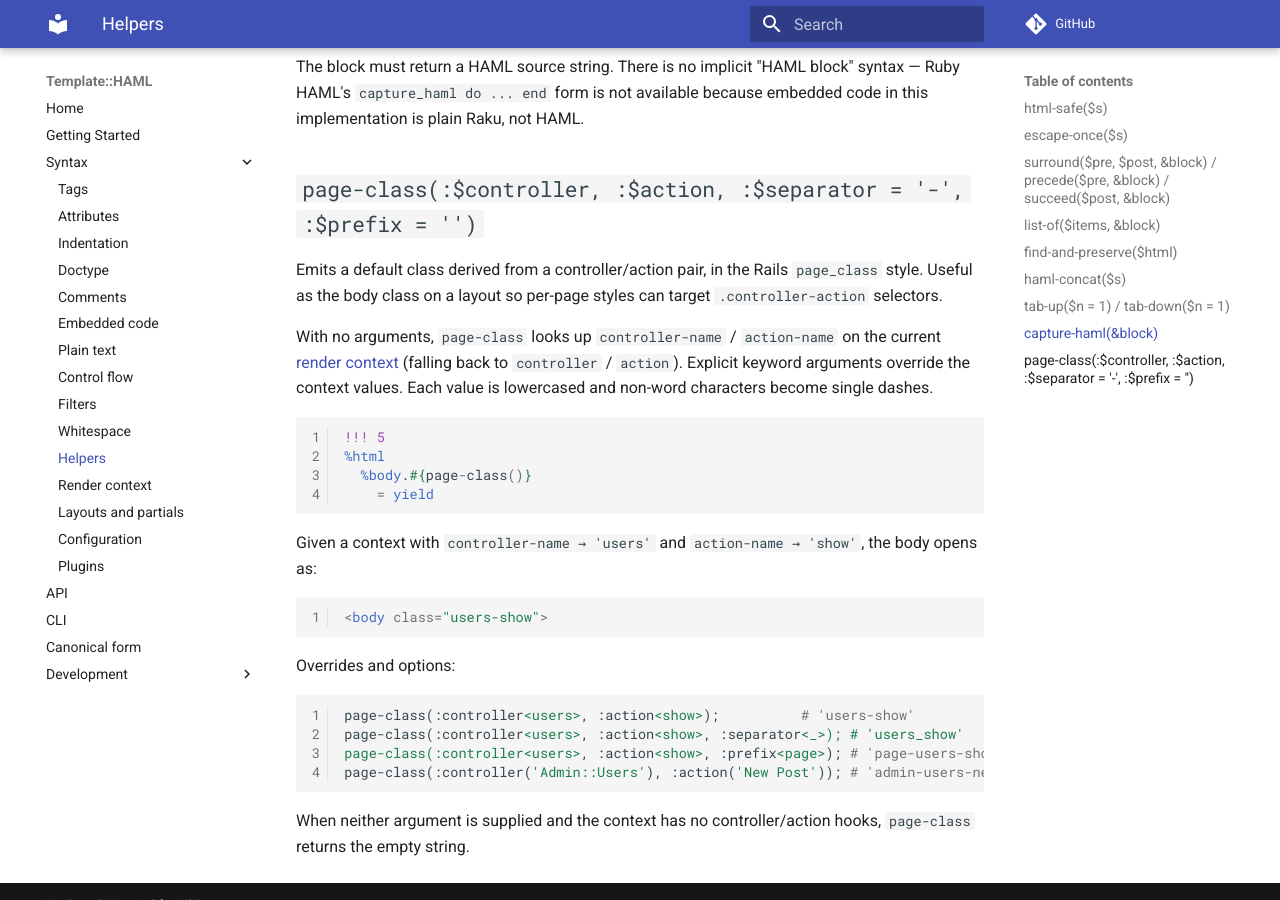
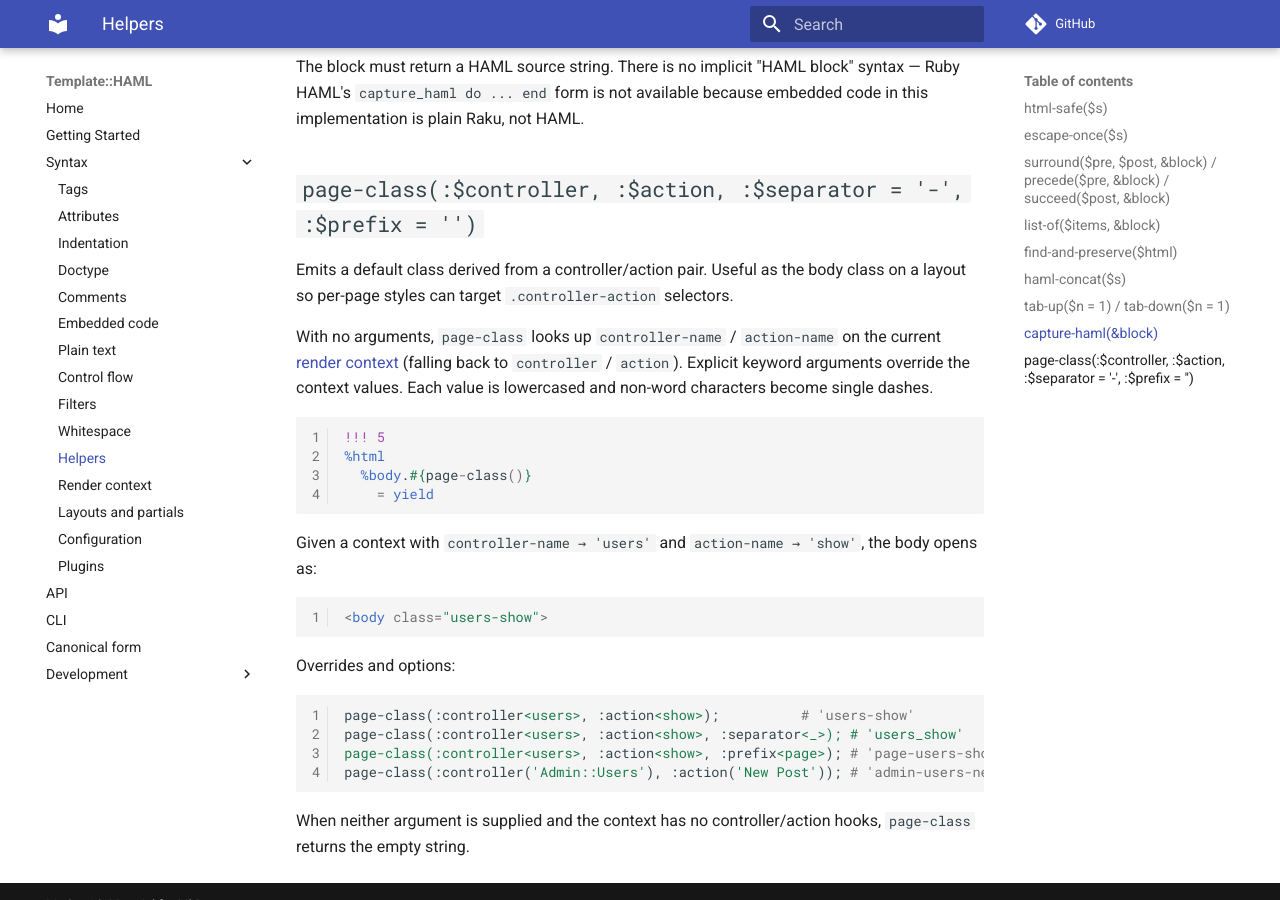
Before and after one commit to gdonald/Template-HAML, an MkDocs documentation site: the page built from docs-src/docs/syntax/helpers.md, in a window 1280 px wide and 900 px high, scrolled down 3354 px. Built offline with MkDocs 1.6.1 and Material for MkDocs 9.7.7, drawn with Linux system fonts in a browser that asks for light colours; comment, search, counter and statistics services are not loaded.

Commit message:
Improve docs

```diff
--- a/docs-src/docs/syntax/helpers.md
+++ b/docs-src/docs/syntax/helpers.md
@@ -172,9 +172,8 @@ embedded code in this implementation is plain Raku, not HAML.
 
 ## `page-class(:$controller, :$action, :$separator = '-', :$prefix = '')`
 
-Emits a default class derived from a controller/action pair, in the Rails
-`page_class` style. Useful as the body class on a layout so per-page styles
-can target `.controller-action` selectors.
+Emits a default class derived from a controller/action pair. Useful as the body
+class on a layout so per-page styles can target `.controller-action` selectors.
 
 With no arguments, `page-class` looks up `controller-name` / `action-name` on
 the current [render context](context.md) (falling back to `controller` /
```
Also changed, not shown: docs-src/docs/syntax/context.md (+4 -4 lines).
